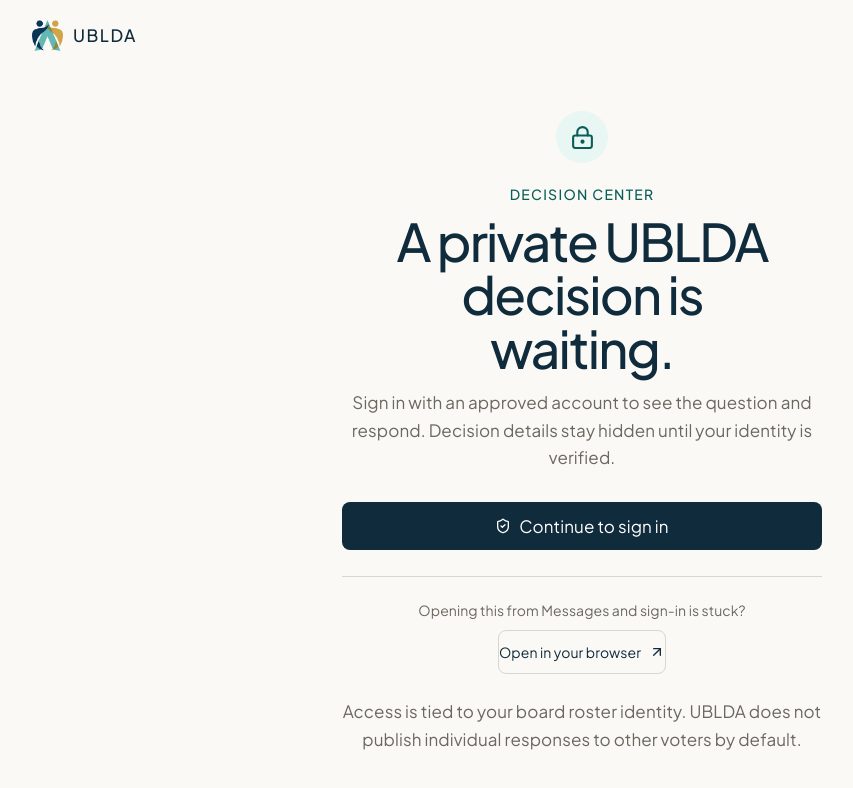
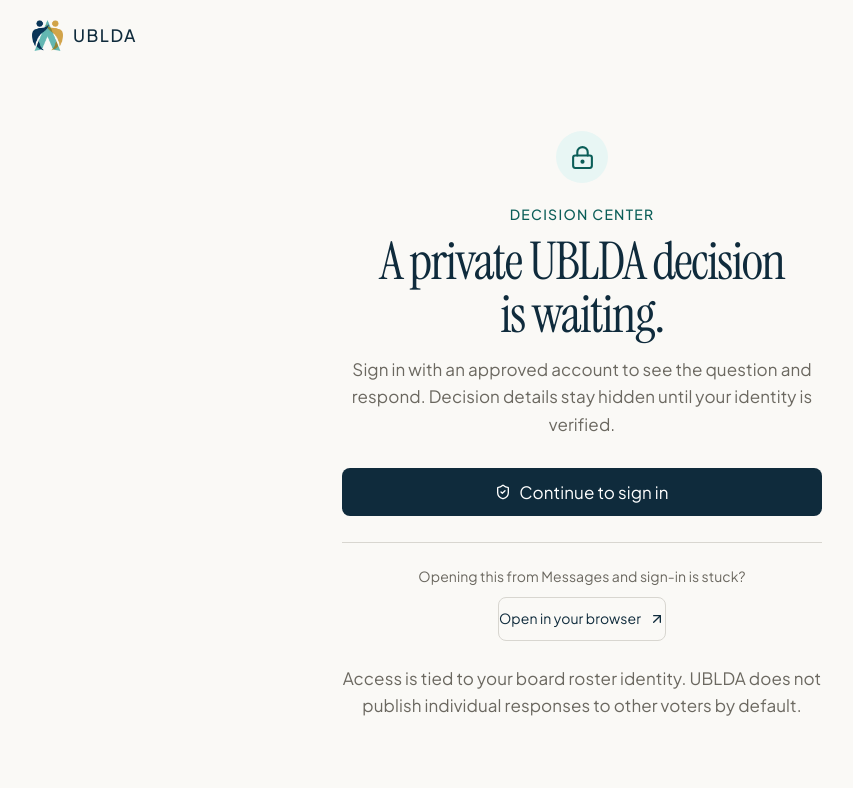
Before and after one commit to sbodine-lab/ublda-website, a React (Vite) app: page /decisions/settings in a window 1280 px wide. Shown: the top 788 px of the page, without its empty margins (58-911 px from the left). Built offline with nearby package versions, Linux system fonts and the light colour scheme; no server answers.

Commit message:
style: match decision typography to live site

```diff
--- a/src/features/decisions/decision-center.css
+++ b/src/features/decisions/decision-center.css
@@ -2361,8 +2361,8 @@
 }
 
 /* Decision Center typography
-   The brand's clean Plus Jakarta Sans, three visible sizes, and restrained
-   weights. Spacing, colour and rules carry hierarchy instead of dense type. */
+   Match ublda.org: Plus Jakarta Sans for body and UI, Instrument Serif for
+   headings, three visible sizes, and restrained weights. */
 :is(
   .dc-app-shell,
   .dc-ballot-page,
@@ -2454,14 +2454,36 @@
 ) :where(
   h1,
   h1 *,
+  h2,
+  h2 *,
+  h3,
+  h3 *,
+  .dc-turnout-figure strong,
+  .dc-turnout-figure strong *
+) {
+  font-family: var(--font-display, "Instrument Serif", Georgia, serif) !important;
+  font-weight: 400 !important;
+  letter-spacing: -0.025em !important;
+}
+
+:is(
+  .dc-app-shell,
+  .dc-ballot-page,
+  .dc-auth-page,
+  .dc-member-dialog,
+  .dc-agent-key-dialog,
+  .dc-finalize-dialog
+) :where(
+  h1,
+  h1 *,
   .dc-confirmation h2,
   .dc-confirmation h2 *,
   .dc-turnout-figure strong,
   .dc-turnout-figure strong *
 ) {
   font-size: var(--dc-type-display) !important;
-  font-weight: 500 !important;
-  letter-spacing: -0.035em !important;
+  font-weight: 400 !important;
+  letter-spacing: -0.03em !important;
   line-height: 1.08;
 }
 
```
Also changed, not shown: 1 other file (tests, documents, lock files or other folders).
